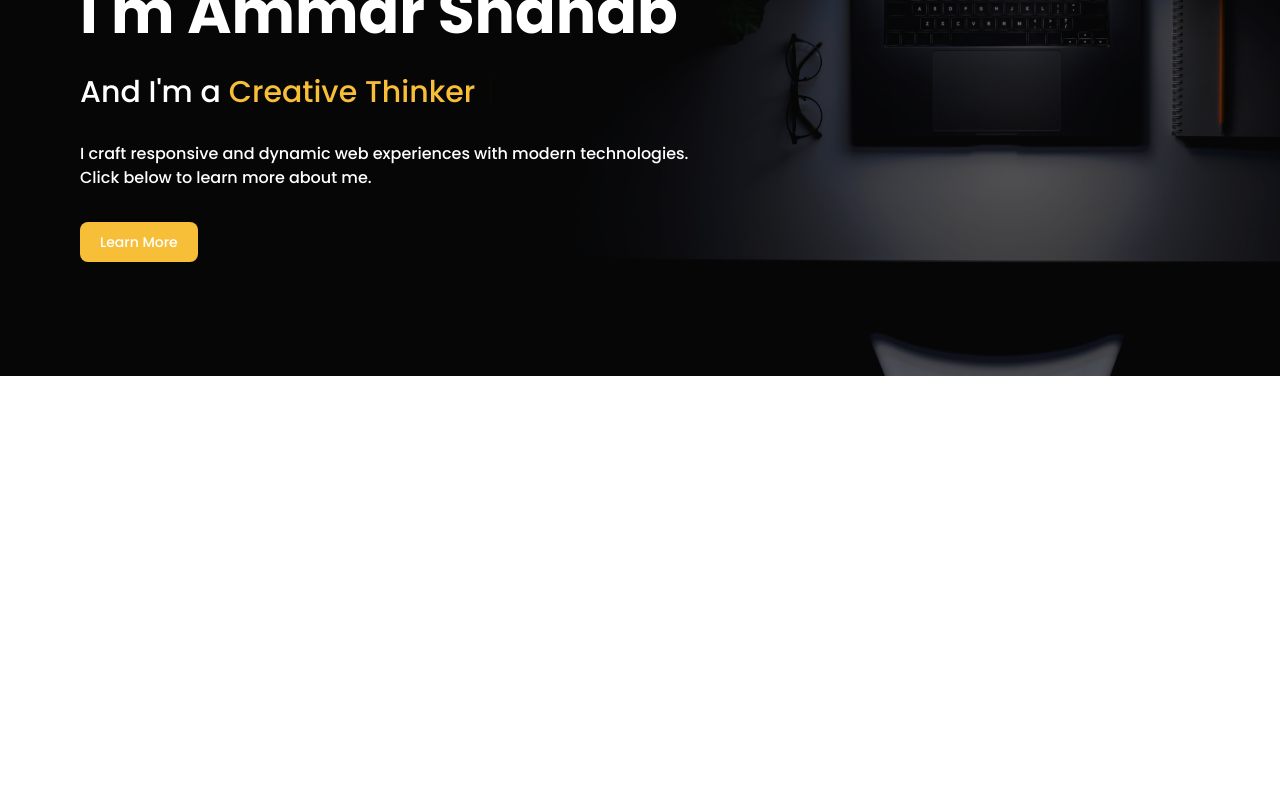
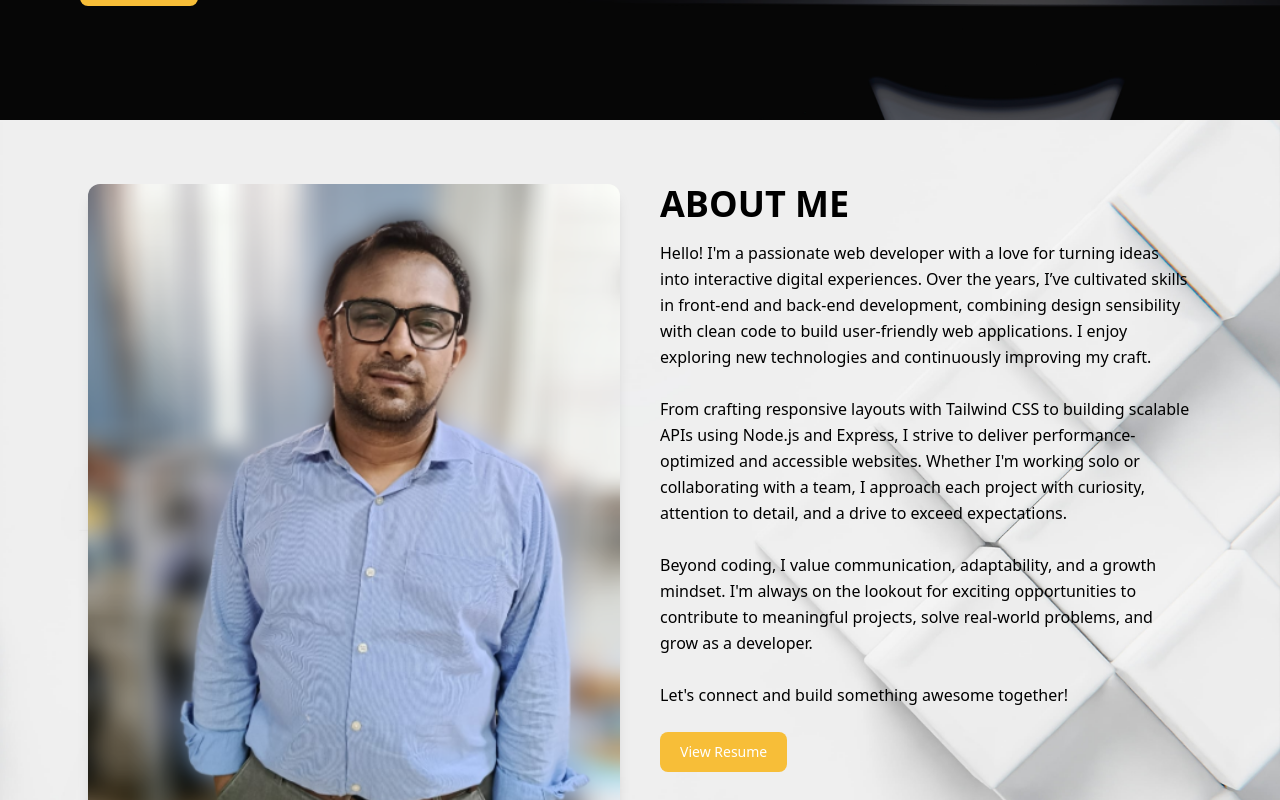
Before and after one commit to ammarShahab/my-portfolio-website, a React (Vite) app: page / in a window 1280 px wide. Shown: the part 480-1280 px from the top of the page. Before the commit the page ends 856 px from the top, so only its background shows below. Built offline with nearby package versions, Linux system fonts and the light colour scheme.

Commit message:
create about section

```diff
--- a/src/App.jsx
+++ b/src/App.jsx
@@ -1,3 +1,4 @@
+import About from "./components/About/About";
 import Banner from "./components/Banner/Banner";
 import NavBar from "./components/NavBar/NavBar";
 
@@ -6,6 +7,7 @@ function App() {
     <>
       <NavBar></NavBar>
       <Banner></Banner>
+      <About></About>
     </>
   );
 }
--- /dev/null
+++ b/src/components/About/About.jsx
@@ -0,0 +1,67 @@
+import React from "react";
+import portfolioImg from "../../assets/images/portfolio.png"; // Replace with your actual image
+import backgroundImg from "../../assets/images/about_bg.jpg"; // Background image
+
+const About = () => {
+  return (
+    <section
+      className="w-full bg-cover bg-center bg-no-repeat"
+      style={{ backgroundImage: `url(${backgroundImg})` }}
+    >
+      <div className="max-w-6xl mx-auto px-6 py-16 flex flex-col md:flex-row items-center md:items-start gap-10 ">
+        {/* Left: Portfolio Image */}
+        <div className="w-full md:w-1/2">
+          <img
+            src={portfolioImg}
+            alt="Portfolio"
+            className="w-full h-full object-cover rounded-xl shadow-lg"
+          />
+        </div>
+
+        {/* Right: About Content */}
+        <div className="w-full md:w-1/2 text-black">
+          <h2 className="text-4xl md:text-4xl font-bold mb-4 uppercase">
+            About Me
+          </h2>
+          <p className="text-base leading-relaxed mb-6">
+            Hello! I'm a passionate web developer with a love for turning ideas
+            into interactive digital experiences. Over the years, I’ve
+            cultivated skills in front-end and back-end development, combining
+            design sensibility with clean code to build user-friendly web
+            applications. I enjoy exploring new technologies and continuously
+            improving my craft.
+            <br />
+            <br />
+            From crafting responsive layouts with Tailwind CSS to building
+            scalable APIs using Node.js and Express, I strive to deliver
+            performance-optimized and accessible websites. Whether I'm working
+            solo or collaborating with a team, I approach each project with
+            curiosity, attention to detail, and a drive to exceed expectations.
+            <br />
+            <br />
+            Beyond coding, I value communication, adaptability, and a growth
+            mindset. I'm always on the lookout for exciting opportunities to
+            contribute to meaningful projects, solve real-world problems, and
+            grow as a developer.
+            <br />
+            <br />
+            Let's connect and build something awesome together!
+          </p>
+
+          {/* View Resume Button */}
+          <a
+            href="/resume.pdf" // Replace with your actual resume link
+            target="_blank"
+            rel="noopener noreferrer"
+          >
+            <button className="text-white bg-[#F7BE38] hover:bg-gray-800 transition-colors duration-300 focus:ring-4 focus:outline-none focus:ring-[#F7BE38]/20 font-medium rounded-lg text-sm px-5 py-2.5 text-center inline-flex items-center dark:focus:ring-[#F7BE38]/50 me-2 mb-2 ">
+              View Resume
+            </button>
+          </a>
+        </div>
+      </div>
+    </section>
+  );
+};
+
+export default About;
```
Also changed, not shown: src/assets/images/about_bg.jpg (added), src/assets/images/portfolio.png (added).
